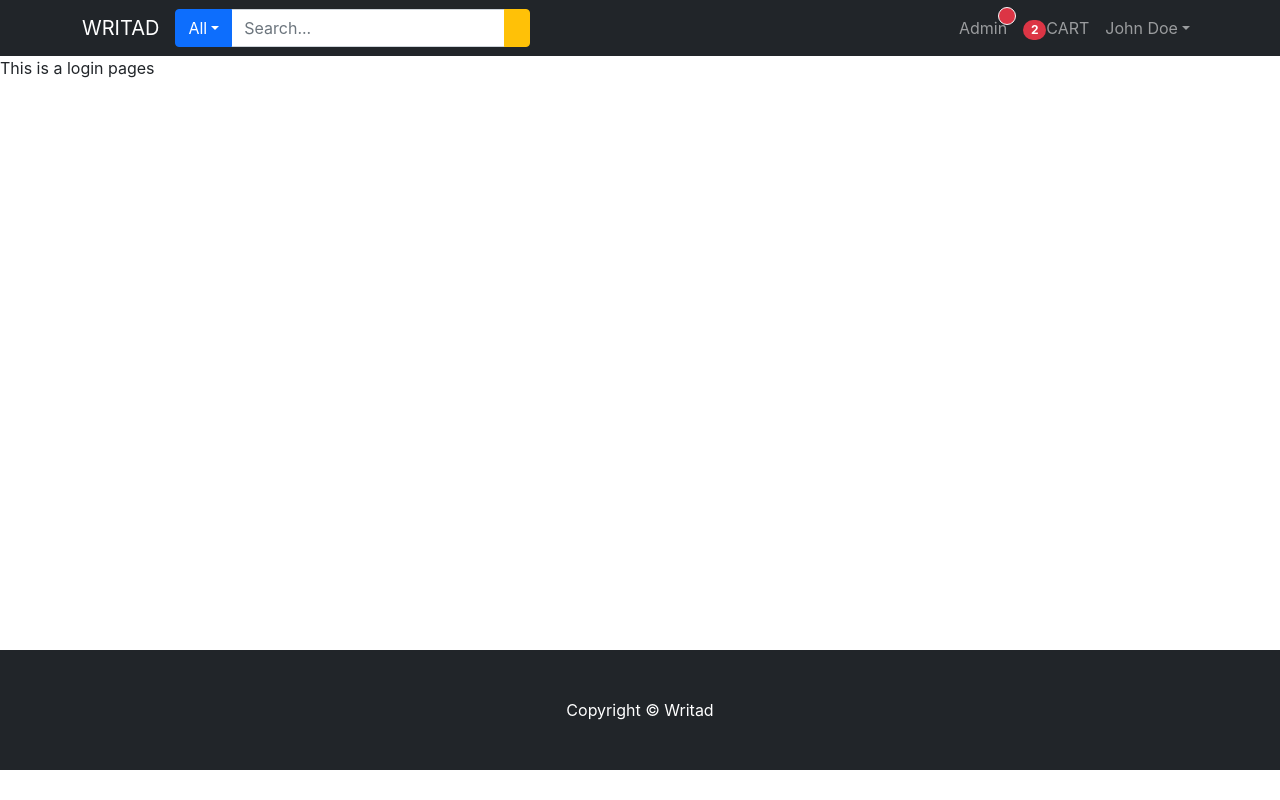
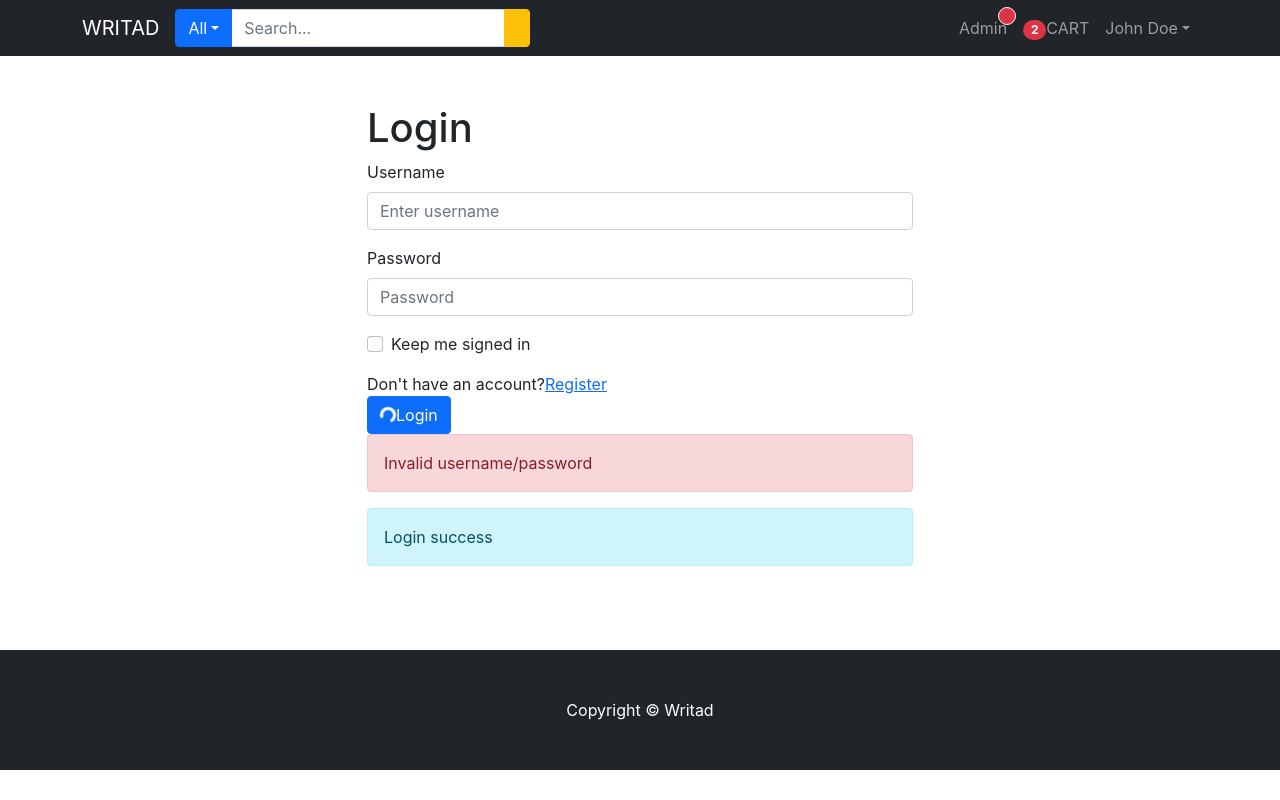
Before and after one commit to Gitroars/WADS_FP, a React (Create React App) app in the folder frontend/: page /login in a window 1280 px wide. Built offline with nearby package versions, Linux system fonts and the light colour scheme; the HTML template or start-up script is replaced by a standard one.

Commit message:
Add Login Page (frontend)

```diff
--- a/frontend/src/pages/LoginPage.js
+++ b/frontend/src/pages/LoginPage.js
@@ -1,5 +1,89 @@
+import React from "react";
+import {
+  Container,
+  Row,
+  Col,
+  Form,
+  Button,
+  InputGroup,
+  Spinner,
+  Alert,
+} from "react-bootstrap";
+import { useState } from "react";
+import { Link } from "react-router-dom";
+
 const LoginPage = () => {
-  return <p>This is a login pages</p>;
+  const [validated, setValidated] = useState(false);
+
+  const handleSubmit = (event) => {
+    const form = event.currentTarget;
+    if (form.checkValidity() === false) {
+      event.preventDefault();
+      event.stopPropagation();
+    }
+
+    setValidated(true);
+  };
+  return (
+    <Container>
+      <Row className='mt-5 justify-content-md-center'>
+        <Col md={6}>
+          <h1>Login</h1>
+          <Form noValidate validated={validated} onSubmit={handleSubmit}>
+            <Form.Group className='mb-3' controlId='formBasicUsername'>
+              <Form.Label>Username</Form.Label>
+              <Form.Control
+                name='username'
+                required
+                type='text'
+                placeholder='Enter username'
+              />
+            </Form.Group>
+            <Form.Group className='mb-3' controlId='formBasicPassword'>
+              <Form.Label>Password</Form.Label>
+              <Form.Control
+                name='password'
+                required
+                type='password'
+                placeholder='Password'
+              />
+            </Form.Group>
+            <Form.Group className='mb-3' controlId='formBasicCheckbox'>
+              <Form.Check
+                name='doNotLogout'
+                type='checkbox'
+                label='Keep me signed in'
+              />
+            </Form.Group>
+
+            <Row>
+              <Col>
+                Don't have an account?
+                <Link to={"/register"}>Register</Link>
+              </Col>
+            </Row>
+
+            <Button variant='primary' type='submit'>
+              <Spinner
+                as='span'
+                animation='border'
+                size='sm'
+                role='status'
+                aria-hidden='true'
+              />
+              Login
+            </Button>
+            <Alert show={true} variant='danger'>
+              Invalid username/password
+            </Alert>
+            <Alert show={true} variant='info'>
+              Login success
+            </Alert>
+          </Form>
+        </Col>
+      </Row>
+    </Container>
+  );
 };
 
 export default LoginPage;
--- a/frontend/src/pages/RegisterPage.js
+++ b/frontend/src/pages/RegisterPage.js
@@ -26,7 +26,7 @@ const RegisterPage = () => {
   };
   return (
     <Container>
-      <Row className='mt-5'>
+      <Row className='mt-5 justify-content-md-center'>
         <Col md={6}>
           <h1>Register</h1>
           <Form noValidate validated={validated} onSubmit={handleSubmit}>
```
